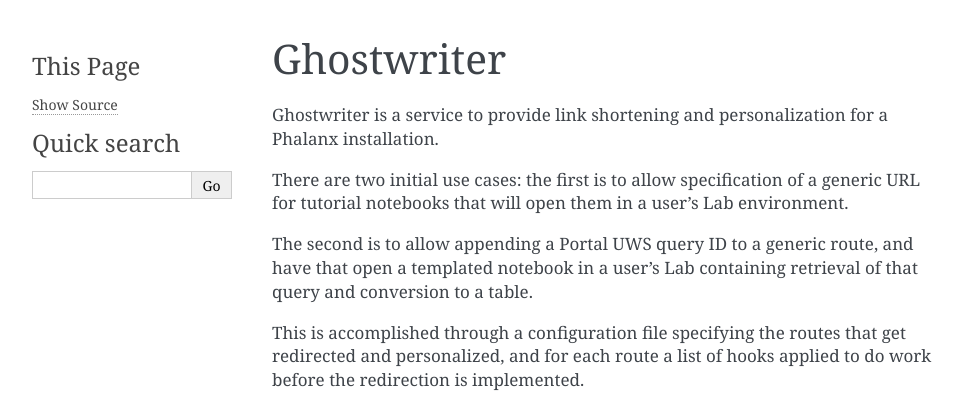
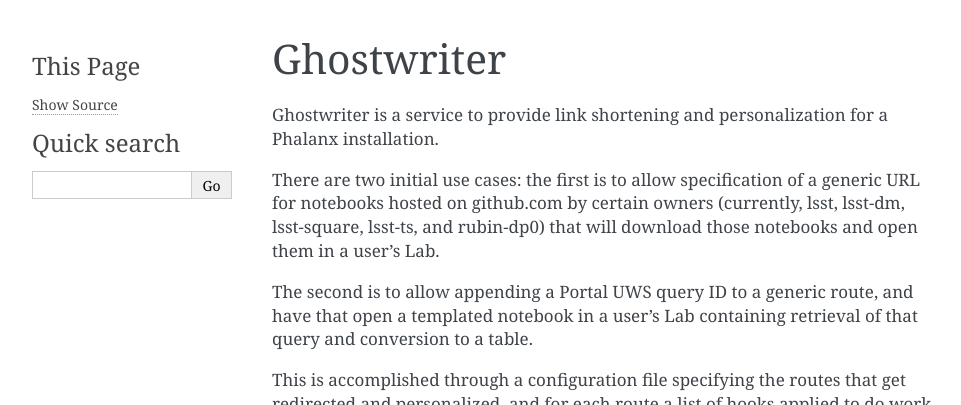
Before and after one commit to lsst-sqre/ghostwriter, a Sphinx documentation site: the page built from docs/index.rst, in a window 1280 px wide, cut to the strip 0-405 px from the top of the page. Shown: the whole strip, without its empty margins (148-1109 px from the left). Built offline with Sphinx 7.4.7, drawn with Linux system fonts in a browser that asks for light colours.

Commit message:
Doc update

```diff
--- a/docs/index.rst
+++ b/docs/index.rst
@@ -12,7 +12,7 @@
 
 Ghostwriter is a service to provide link shortening and personalization for a Phalanx installation.
 
-There are two initial use cases: the first is to allow specification of a generic URL for tutorial notebooks that will open them in a user's Lab environment.
+There are two initial use cases: the first is to allow specification of a generic URL for notebooks hosted on github.com by certain owners (currently, lsst, lsst-dm, lsst-square, lsst-ts, and rubin-dp0) that will download those notebooks and open them in a user's Lab.
 
 The second is to allow appending a Portal UWS query ID to a generic route, and have that open a templated notebook in a user's Lab containing retrieval of that query and conversion to a table.
 
```
Also changed, not shown: docs/_static/openapi.json (+1 -1 lines).
